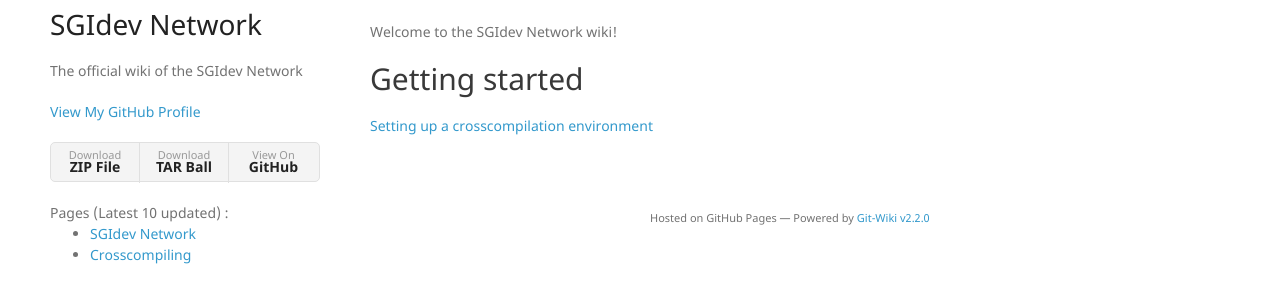
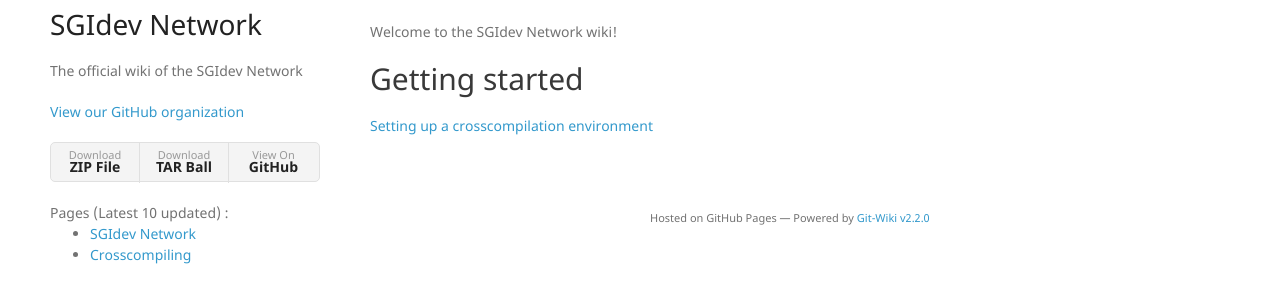
Before and after one commit to sgidevnet/sgidevnet.github.io, a Jekyll site: the page built from index.md, in a window 1280 px wide. Shown: the part 169-465 px from the top of the page. Built offline with Jekyll 4.4.1, drawn with Linux system fonts in a browser that asks for light colours; nearby versions of some CDN libraries; our own code applies the rules of GitHub Pages for plain Markdown files.

Commit message:
View My GitHub Profile -> View our GitHub organization

```diff
--- a/_includes/git-wiki/sections/header/header.html
+++ b/_includes/git-wiki/sections/header/header.html
@@ -20,7 +20,7 @@
 
 
     {% if site.github.is_user_page %}
-    <p class="view"><a href="{{ site.github.owner_url }}">View My GitHub Profile</a></p>
+    <p class="view"><a href="{{ site.github.owner_url }}">View our GitHub organization</a></p>
     {% endif %}
 
     {% if site.show_downloads %}
```
